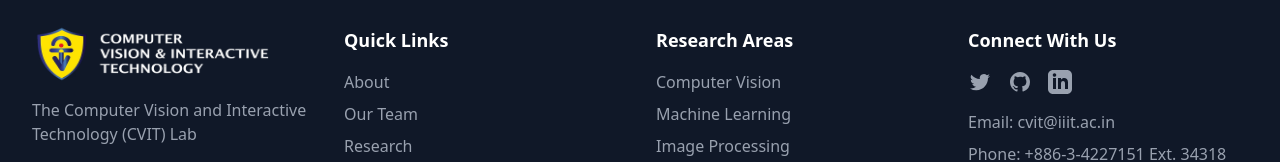
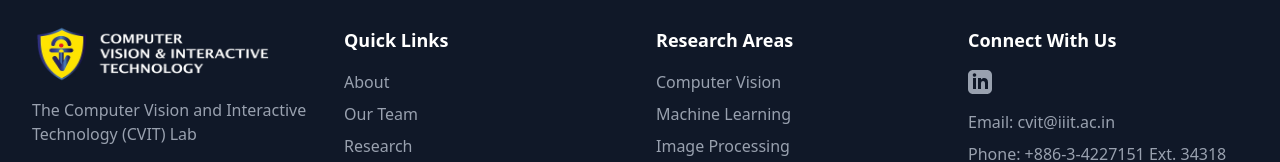
Before and after one commit to ovaixe/cvit-lab, a Next.js app: page / in a window 1280 px wide. Shown: the part 1678-1840 px from the top of the page. Built offline with nearby package versions, Linux system fonts and the light colour scheme.

Commit message:
Added linkedin

```diff
--- a/src/components/layout/Footer.tsx
+++ b/src/components/layout/Footer.tsx
@@ -83,37 +83,7 @@ export default function Footer() {
             <h3 className="text-lg font-semibold mb-4">Connect With Us</h3>
             <div className="flex space-x-4 mb-4">
               <a
-                href="#"
-                className="text-gray-400 hover:text-white transition-colors"
-              >
-                <span className="sr-only">Twitter</span>
-                <svg
-                  className="h-6 w-6"
-                  fill="currentColor"
-                  viewBox="0 0 24 24"
-                >
-                  <path d="M8.29 20.251c7.547 0 11.675-6.253 11.675-11.675 0-.178 0-.355-.012-.53A8.348 8.348 0 0022 5.92a8.19 8.19 0 01-2.357.646 4.118 4.118 0 001.804-2.27 8.224 8.224 0 01-2.605.996 4.107 4.107 0 00-6.993 3.743 11.65 11.65 0 01-8.457-4.287 4.106 4.106 0 001.27 5.477A4.072 4.072 0 012.8 9.713v.052a4.105 4.105 0 003.292 4.022 4.095 4.095 0 01-1.853.07 4.108 4.108 0 003.834 2.85A8.233 8.233 0 012 18.407a11.616 11.616 0 006.29 1.84"></path>
-                </svg>
-              </a>
-              <a
-                href="#"
-                className="text-gray-400 hover:text-white transition-colors"
-              >
-                <span className="sr-only">GitHub</span>
-                <svg
-                  className="h-6 w-6"
-                  fill="currentColor"
-                  viewBox="0 0 24 24"
-                >
-                  <path
-                    fillRule="evenodd"
-                    d="M12 2C6.477 2 2 6.484 2 12.017c0 4.425 2.865 8.18 6.839 9.504.5.092.682-.217.682-.483 0-.237-.008-.868-.013-1.703-2.782.605-3.369-1.343-3.369-1.343-.454-1.158-1.11-1.466-1.11-1.466-.908-.62.069-.608.069-.608 1.003.07 1.531 1.032 1.531 1.032.892 1.53 2.341 1.088 2.91.832.092-.647.35-1.088.636-1.338-2.22-.253-4.555-1.113-4.555-4.951 0-1.093.39-1.988 1.029-2.688-.103-.253-.446-1.272.098-2.65 0 0 .84-.27 2.75 1.026A9.564 9.564 0 0112 6.844c.85.004 1.705.115 2.504.337 1.909-1.296 2.747-1.027 2.747-1.027.546 1.379.202 2.398.1 2.651.64.7 1.028 1.595 1.028 2.688 0 3.848-2.339 4.695-4.566 4.943.359.309.678.92.678 1.855 0 1.338-.012 2.419-.012 2.747 0 .268.18.58.688.482A10.019 10.019 0 0022 12.017C22 6.484 17.522 2 12 2z"
-                    clipRule="evenodd"
-                  ></path>
-                </svg>
-              </a>
-              <a
-                href="#"
+                href="https://www.linkedin.com/company/cvit-lab/"
                 className="text-gray-400 hover:text-white transition-colors"
               >
                 <span className="sr-only">LinkedIn</span>
```
